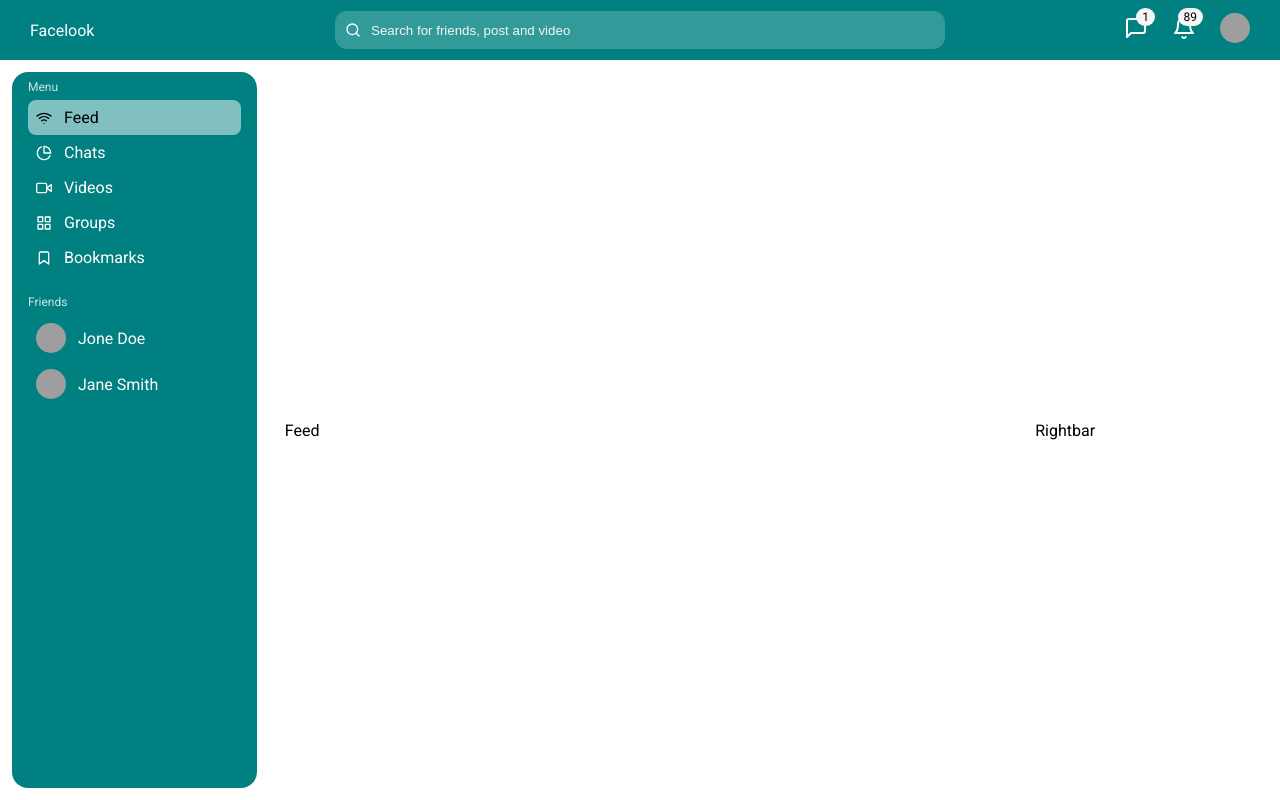
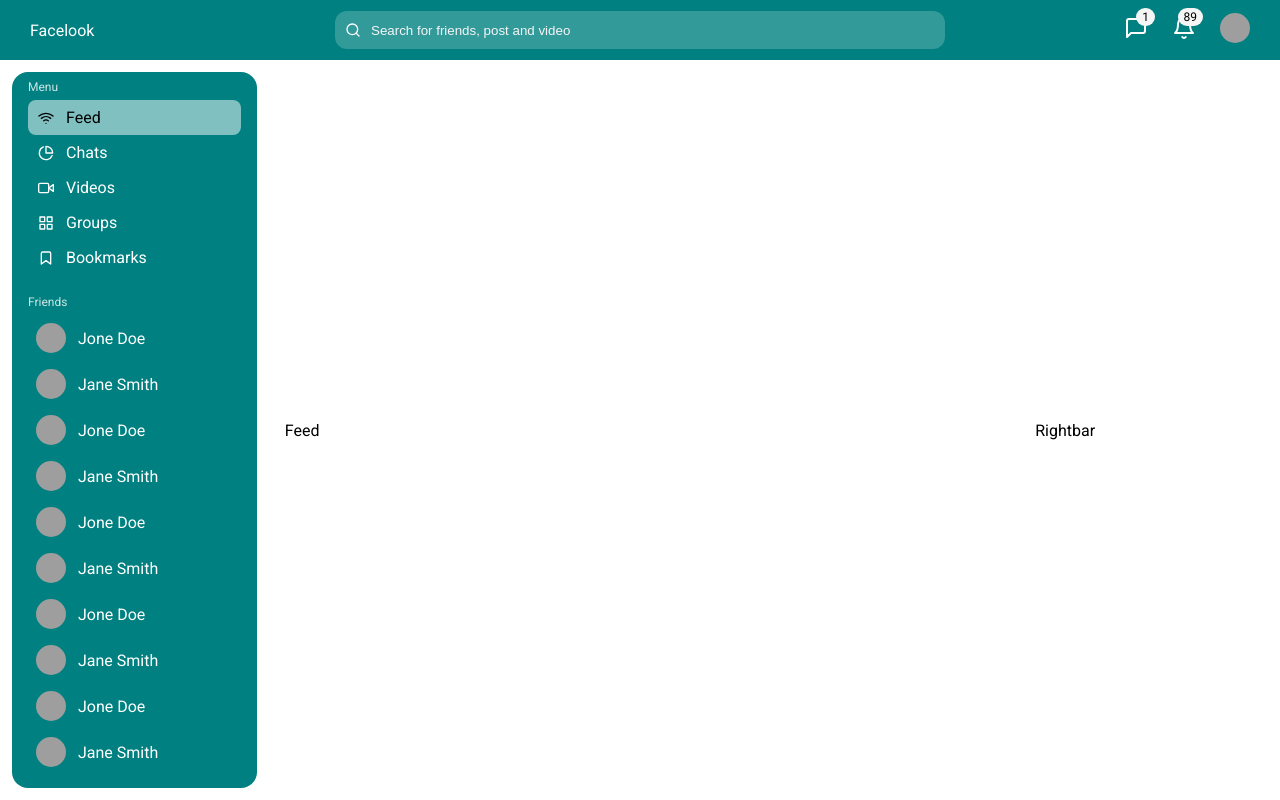
Before and after one commit to MaheshKumarIsHere/facelook, a React (Vite) app: page / in a window 1280 px wide. Built offline with nearby package versions, Linux system fonts and the light colour scheme; grey boxes are pictures that could not be loaded.

Commit message:
scroll style added to leftbar

```diff
--- a/src/components/leftbar/Leftbar.jsx
+++ b/src/components/leftbar/Leftbar.jsx
@@ -51,6 +51,46 @@ const friends = [
     title: "Jane Smith",
     img: "https://encrypted-tbn0.gstatic.com/images?q=tbn:ANd9GcQjDGMp734S91sDuUFqL51_xRTXS15iiRoHew&s",
   },
+  {
+    id: 3,
+    title: "Jone Doe",
+    img: "https://encrypted-tbn0.gstatic.com/images?q=tbn:ANd9GcQjDGMp734S91sDuUFqL51_xRTXS15iiRoHew&s",
+  },
+  {
+    id: 4,
+    title: "Jane Smith",
+    img: "https://encrypted-tbn0.gstatic.com/images?q=tbn:ANd9GcQjDGMp734S91sDuUFqL51_xRTXS15iiRoHew&s",
+  },
+  {
+    id: 5,
+    title: "Jone Doe",
+    img: "https://encrypted-tbn0.gstatic.com/images?q=tbn:ANd9GcQjDGMp734S91sDuUFqL51_xRTXS15iiRoHew&s",
+  },
+  {
+    id: 6,
+    title: "Jane Smith",
+    img: "https://encrypted-tbn0.gstatic.com/images?q=tbn:ANd9GcQjDGMp734S91sDuUFqL51_xRTXS15iiRoHew&s",
+  },
+  {
+    id: 7,
+    title: "Jone Doe",
+    img: "https://encrypted-tbn0.gstatic.com/images?q=tbn:ANd9GcQjDGMp734S91sDuUFqL51_xRTXS15iiRoHew&s",
+  },
+  {
+    id: 8,
+    title: "Jane Smith",
+    img: "https://encrypted-tbn0.gstatic.com/images?q=tbn:ANd9GcQjDGMp734S91sDuUFqL51_xRTXS15iiRoHew&s",
+  },
+  {
+    id: 9,
+    title: "Jone Doe",
+    img: "https://encrypted-tbn0.gstatic.com/images?q=tbn:ANd9GcQjDGMp734S91sDuUFqL51_xRTXS15iiRoHew&s",
+  },
+  {
+    id: 10,
+    title: "Jane Smith",
+    img: "https://encrypted-tbn0.gstatic.com/images?q=tbn:ANd9GcQjDGMp734S91sDuUFqL51_xRTXS15iiRoHew&s",
+  },
 ];
 
 function Leftbar() {
--- a/src/components/leftbar/Leftbar.module.css
+++ b/src/components/leftbar/Leftbar.module.css
@@ -1,8 +1,17 @@
+::-webkit-scrollbar {
+  background-color: transparent;
+  width: 8px;
+}
+::-webkit-scrollbar-thumb {
+  background-color: rgba(255, 255, 255, 0.8);
+  border-radius: 8px;
+}
 .leftbar {
   flex: 1;
   /* background-color: rebeccapurple; */
   height: calc(100vh - 60px);
   padding: 12px;
+  /* background-color: teal; */
 }
 
 .wrapper {
@@ -10,8 +19,10 @@
   color: white;
   height: 100%;
   width: 100%;
+  overflow-y: auto;
   border-radius: 16px;
   padding: 8px 16px;
+  margin-right: 10px;
 }
 
 .items {
@@ -33,10 +44,12 @@
     border-radius: 8px;
     display: flex;
     align-items: center;
+    border-left: 2px solid transparent;
     gap: 12px;
     &:hover {
       background-color: rgba(255, 255, 255, 0.5);
       cursor: pointer;
+      border-color: white;
     }
   }
 }
```
